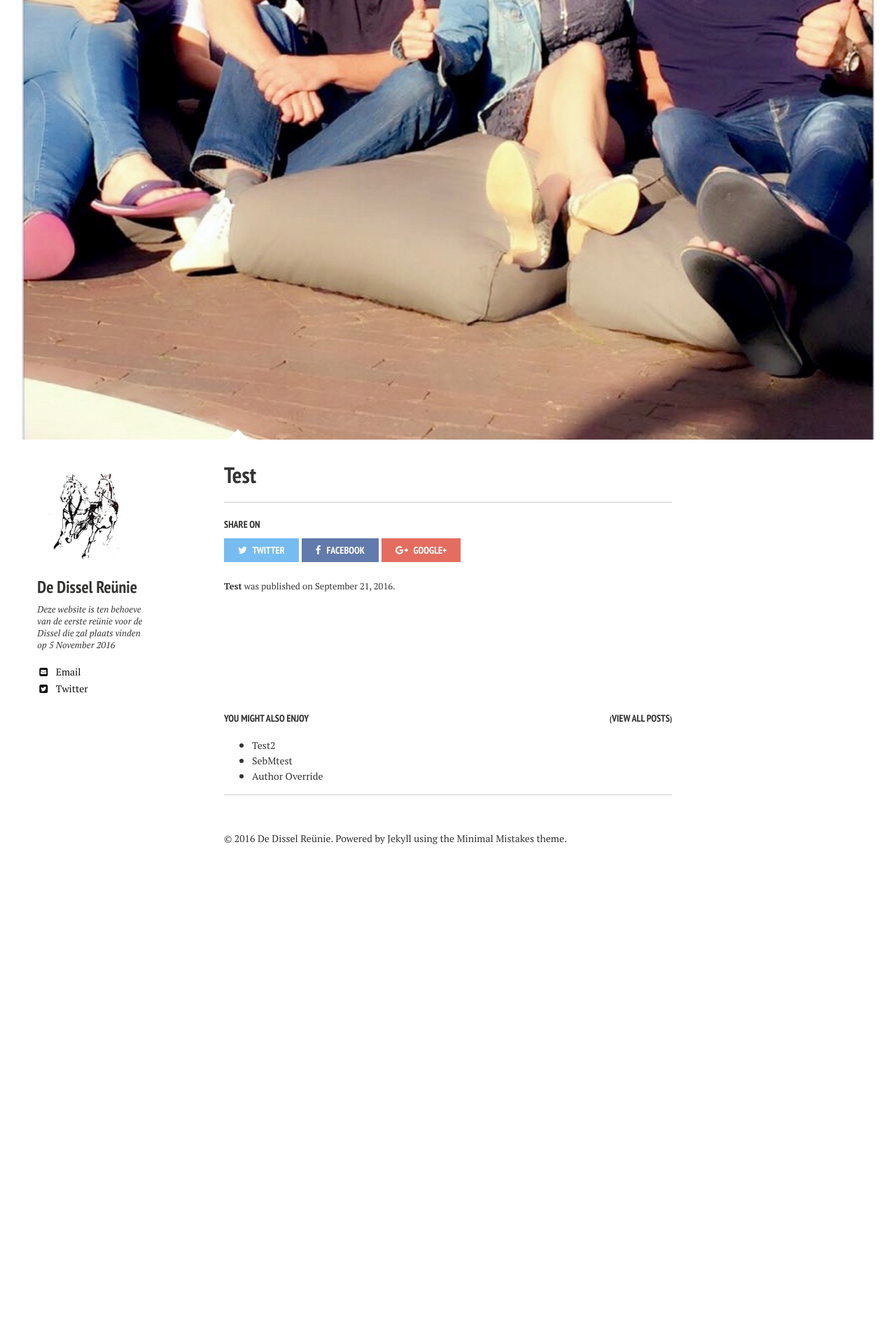
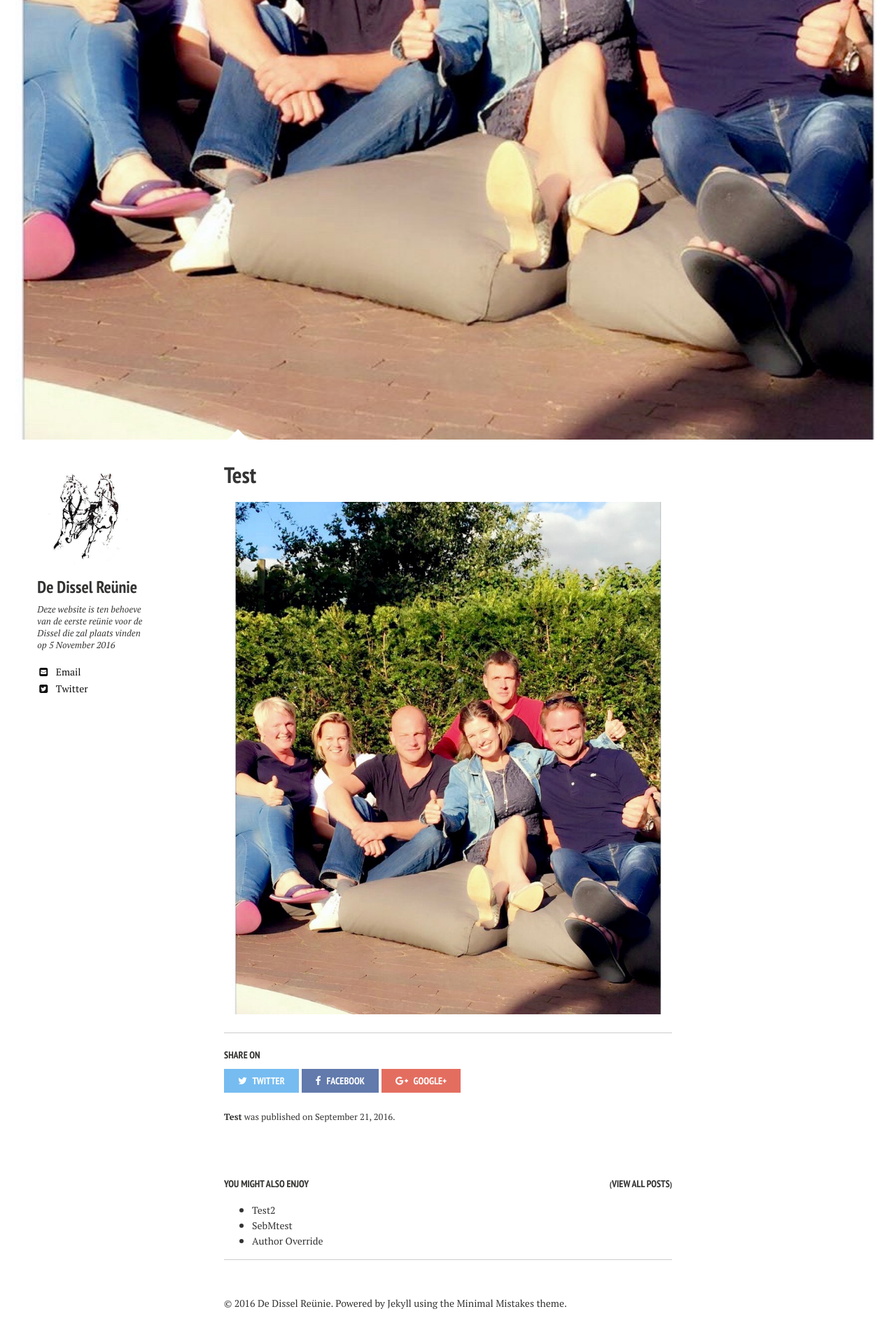
Before and after one commit to securitymonster/securitymonster.github.io, a Jekyll site: the page built from _posts/2016-09-21-test.md, in a window 1280 px wide. Shown: the part 919-2839 px from the top of the page at 70% size. Built offline with Jekyll 4.4.1, drawn with Linux system fonts in a browser that asks for light colours; nearby versions of some CDN libraries; before the commit the page ends 2175 px from its top, so only the background shows below that.

Commit message:
Script update after bundler exec jekyll build

```diff
--- a/_posts/2016-09-21-test.md
+++ b/_posts/2016-09-21-test.md
@@ -11,3 +11,5 @@ date: 2016-09-21T21:49:14+02:00
 image:
   feature: groep.jpg
 ---
+
+![groeps foto](/images/groep.jpg)
```
